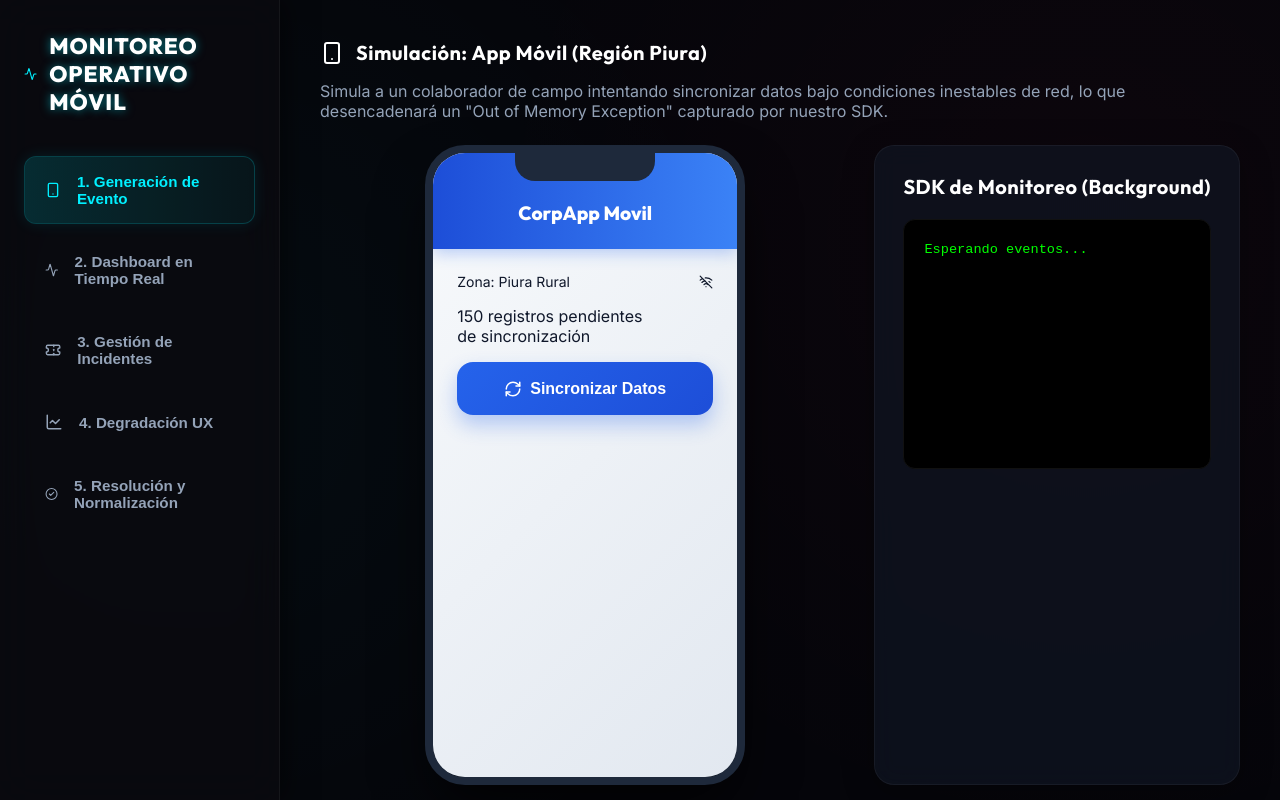
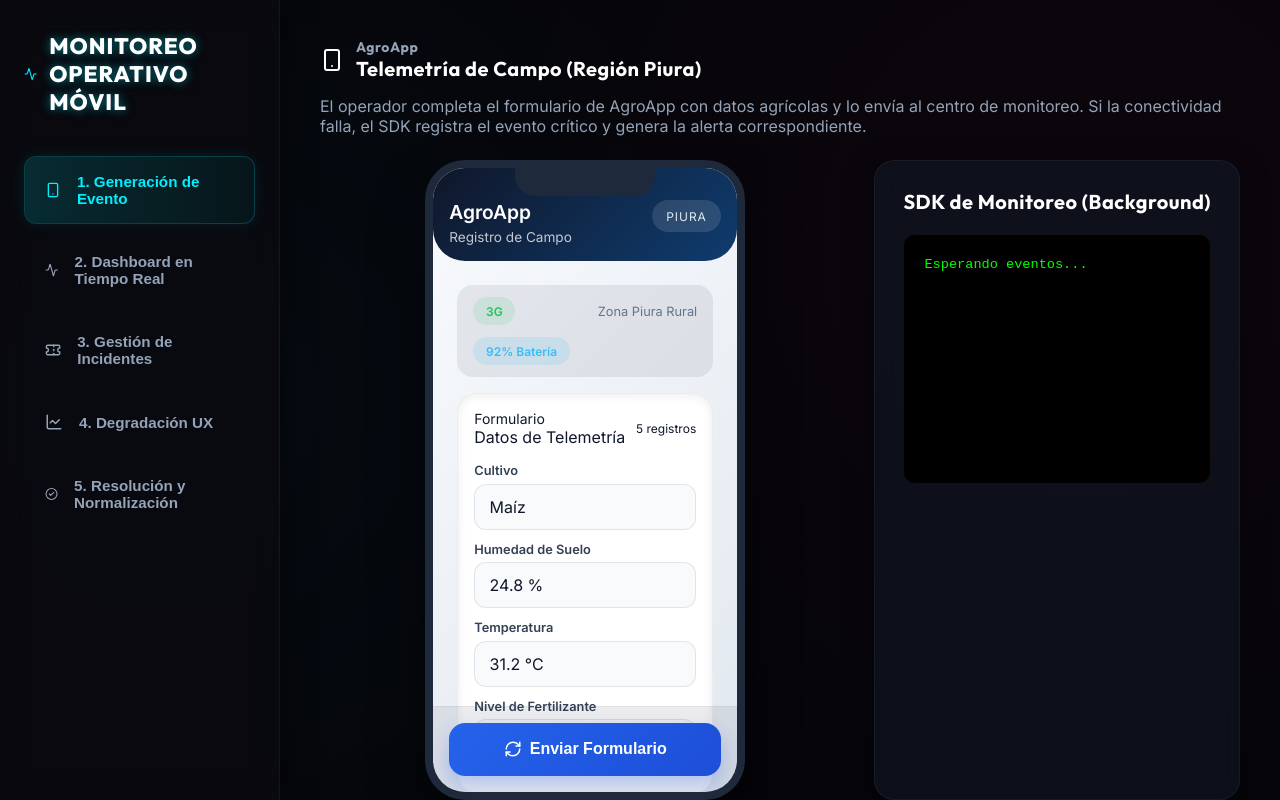
Before and after one commit to alfaroandrees2-cmd/Plataforma-Web-de-Monitoreo, a React (Vite) app: page / in a window 1280 px wide. Built offline with nearby package versions, Linux system fonts and the light colour scheme.

Commit message:
Fix crash state after incident resolution and improve AgroApp UI

```diff
--- a/src/App.jsx
+++ b/src/App.jsx
@@ -59,7 +59,7 @@ function App() {
       const result = await response.json();
       console.log("Incidentes resueltos en MySQL", result);
 
-      const newState = { ...simState, resolved: true };
+      const newState = { ...simState, crashed: false, resolved: true };
       updateSimState(newState);
       return result;
     } catch (err) {
--- a/src/components/Step1MobileCrash.jsx
+++ b/src/components/Step1MobileCrash.jsx
@@ -62,11 +62,15 @@ function Step1MobileCrash({ simState, triggerCrash, nextStep, resetSim }) {
   return (
     <div className="flex flex-col h-full">
       <div className="panel-header mb-4">
-        <SmartphoneIcon /> Simulación: App Móvil (Región Piura)
+        <SmartphoneIcon />
+        <div className="panel-header-copy">
+          <span className="text-sm text-muted">AgroApp</span>
+          <span className="font-semibold">Telemetría de Campo (Región Piura)</span>
+        </div>
       </div>
       <p className="text-muted mb-6">
-        Simula a un colaborador de campo intentando sincronizar datos bajo condiciones inestables de red,
-        lo que desencadenará un "Out of Memory Exception" capturado por nuestro SDK.
+        El operador completa el formulario de AgroApp con datos agrícolas y lo envía al centro de monitoreo.
+        Si la conectividad falla, el SDK registra el evento crítico y genera la alerta correspondiente.
       </p>
 
       <div className="flex gap-6 justify-center flex-1">
@@ -76,37 +80,67 @@ function Step1MobileCrash({ simState, triggerCrash, nextStep, resetSim }) {
           <div className="mobile-notch"></div>
           <div className="mobile-screen">
             <div className="mobile-header">
-              CorpApp Movil
+              <div>
+                <div className="mobile-title">AgroApp</div>
+                <div className="mobile-subtitle">Registro de Campo</div>
+              </div>
+              <div className="mobile-badge">Piura</div>
             </div>
             <div className="mobile-content relative">
-              <div className="flex justify-between items-center bg-gray-200 p-2 rounded text-sm text-gray-700">
-                <span>Zona: Piura Rural</span>
-                <WifiOff size={14} className="text-red-500" />
+              <div className="mobile-status-bar">
+                <span className="status-pill status-good">3G</span>
+                <span className="status-meta">Zona Piura Rural</span>
+                <span className="status-pill status-strong">92% Batería</span>
               </div>
 
-              <div className="mt-8 text-center text-gray-600">
-                <p>150 registros pendientes</p>
-                <p>de sincronización</p>
+              <div className="form-card">
+                <div className="form-card-header">
+                  <div>
+                    <div className="text-sm text-gray-500">Formulario</div>
+                    <div className="text-lg font-semibold">Datos de Telemetría</div>
+                  </div>
+                  <div className="text-xs text-gray-500">5 registros</div>
+                </div>
+
+                <div className="form-field">
+                  <label>Cultivo</label>
+                  <div className="form-value">Maíz</div>
+                </div>
+                <div className="form-field">
+                  <label>Humedad de Suelo</label>
+                  <div className="form-value">24.8 %</div>
+                </div>
+                <div className="form-field">
+                  <label>Temperatura</label>
+                  <div className="form-value">31.2 °C</div>
+                </div>
+                <div className="form-field">
+                  <label>Nivel de Fertilizante</label>
+                  <div className="form-value">Suficiente</div>
+                </div>
               </div>
 
-              <div className="mt-auto mb-8">
-                <button
-                  className="btn-sync w-full"
-                  onClick={handleSync}
-                  disabled={syncing || simState.crashed}
-                >
-                  <RefreshCw size={18} className={syncing ? 'animate-spin' : ''} />
-                  {syncing ? 'Sincronizando...' : 'Sincronizar Datos'}
-                </button>
+              <div className="form-summary text-xs text-gray-500">
+                Última actualización: hace 1 min · Latencia estimada: 285 ms
               </div>
 
               {simState.crashed && (
                 <div className="crash-dialog">
                   <AlertTriangle size={32} className="text-red mx-auto mb-2" />
                   <h3 className="font-bold mb-1">La aplicación se ha detenido</h3>
-                  <p className="text-sm text-gray-600">CorpApp Movil dejó de funcionar inesperadamente.</p>
+                  <p className="text-sm text-gray-600">AgroApp dejó de funcionar inesperadamente.</p>
                 </div>
               )}
+            </div>
+            <div className="mobile-footer p-4">
+              <button
+                className="btn-sync w-full"
+                onClick={handleSync}
+                disabled={syncing || simState.crashed}
+              >
+                <RefreshCw size={18} className={syncing ? 'animate-spin' : ''} />
+                {syncing ? 'Enviando...' : 'Enviar Formulario'}
+              </button>
             </div>
           </div>
         </div>
@@ -140,7 +174,7 @@ function Step1MobileCrash({ simState, triggerCrash, nextStep, resetSim }) {
                   <button
                     onClick={handleReset}
                     className="px-4 py-2 rounded border border-gray-600 text-gray-400 hover:border-gray-400 hover:text-white transition-colors text-sm"
-                    title="Reiniciar simulación"
+                    title="Reiniciar"
                   >
                     ↺ Reiniciar
                   </button>
--- a/src/components/Step5Resolution.jsx
+++ b/src/components/Step5Resolution.jsx
@@ -1,12 +1,38 @@
-import React, { useState } from 'react';
+import React, { useState, useEffect } from 'react';
 import { Play, CheckCircle2, Terminal } from 'lucide-react';
 
 function Step5Resolution({ simState, resolveIncident }) {
   const [deploying, setDeploying] = useState(false);
   const [deployLogs, setDeployLogs] = useState([]);
+  const [activeIncidents, setActiveIncidents] = useState([]);
+  const [loadingIncidents, setLoadingIncidents] = useState(true);
+
+  const fetchIncidentes = async () => {
+    try {
+      setLoadingIncidents(true);
+      const res = await fetch('http://localhost:3001/api/incidentes');
+      const data = await res.json();
+      setActiveIncidents(data || []);
+    } catch (err) {
+      console.error('Error fetching incidentes en resolución:', err);
+    } finally {
+      setLoadingIncidents(false);
+    }
+  };
+
+  useEffect(() => {
+    fetchIncidentes();
+  }, []);
+
+  const activeIncidentsOpen = activeIncidents.filter(
+    inc => inc.fecha_resolucion === '0' || inc.fecha_resolucion === 0 || inc.fecha_resolucion === null
+  );
+  const hasActiveIncident = activeIncidentsOpen.length > 0;
+  const activeIncidentCodes = activeIncidentsOpen.map(inc => inc.codigo).join(', ');
 
   const handleDeploy = () => {
     setDeploying(true);
+    const incidentCount = activeIncidentsOpen.length;
     const logs = [
       "Iniciando despliegue de Hotfix v2.1.4 (Batching Sync)...",
       "Compilando artefactos móviles...",
@@ -15,15 +41,16 @@ function Step5Resolution({ simState, resolveIncident }) {
       "Actualización distribuida a 450 dispositivos.",
       "Recibiendo telemetría limpia...",
       "Indicador de usuarios libres de fallos recuperado a 99.6%.",
-      "Cerrando incidente #INC-2026-0892."
+      `Cerrando ${incidentCount} incidente(s): ${activeIncidentCodes}`
     ];
 
     logs.forEach((log, i) => {
-      setTimeout(() => {
+      setTimeout(async () => {
         setDeployLogs(prev => [...prev, log]);
         if (i === logs.length - 1) {
           setDeploying(false);
-          resolveIncident();
+          await resolveIncident();
+          fetchIncidentes();
         }
       }, i * 800);
     });
@@ -42,21 +69,26 @@ function Step5Resolution({ simState, resolveIncident }) {
       <div className="flex gap-6 h-full">
         <div className="panel flex-1 flex flex-col items-center justify-center text-center">
 
-          {!simState.crashed ? (
-            <div className="text-muted">El sistema está operando con normalidad. No hay parches pendientes.</div>
-          ) : simState.resolved ? (
+          {!hasActiveIncident ? (
+            simState.resolved ? (
               <div className="text-green flex flex-col items-center">
                 <CheckCircle2 size={64} className="mb-4" />
                 <h2 className="text-2xl font-bold mb-2">Incidente Resuelto Exitosamente</h2>
                 <p className="text-muted text-sm">
-                La disponibilidad volvió a 99.6%. El incidente #INC-2026-0892 ha sido documentado
+                  La disponibilidad volvió a 99.6%. El incidente ha sido documentado
                   en la Base de Conocimientos de Errores Conocidos.
                 </p>
               </div>
             ) : (
+              <div className="text-muted">El sistema está operando con normalidad. No hay incidentes activos ni parches pendientes.</div>
+            )
+          ) : (
             <div className="flex flex-col items-center w-full max-w-md">
               <div className="bg-[#0f172a] border border-border-color p-4 rounded-lg text-left w-full mb-6">
                 <h4 className="text-cyan font-bold mb-2">Detalle del Hotfix (v2.1.4)</h4>
+                <p className="text-sm text-muted mb-3">
+                  Incidentes activos: {activeIncidentsOpen.length} ({activeIncidentCodes})
+                </p>
                 <ul className="text-sm text-muted list-disc list-inside">
                   <li>Implementación de paginación (50 registros/lote).</li>
                   <li>Liberación proactiva de memoria con Garbage Collector tras cada lote.</li>
--- a/src/index.css
+++ b/src/index.css
@@ -183,6 +183,13 @@ h1, h2, h3, h4, .sidebar-title, .panel-header {
   letter-spacing: 0.5px;
 }
 
+.panel-header-copy {
+  display: flex;
+  flex-direction: column;
+  gap: 0.15rem;
+  line-height: 1.1;
+}
+
 /* Neon Text Utilities */
 .text-red { color: var(--accent-red); text-shadow: 0 0 10px var(--accent-red-glow); }
 .text-green { color: var(--accent-green); text-shadow: 0 0 10px var(--accent-green-glow); }
@@ -258,17 +265,40 @@ h1, h2, h3, h4, .sidebar-title, .panel-header {
   color: #0f172a;
   display: flex;
   flex-direction: column;
+  position: relative;
 }
 
 .mobile-header {
-  background: linear-gradient(90deg, #1d4ed8, #3b82f6);
+  background: linear-gradient(135deg, #0f172a, #0f3c6f);
   color: white;
-  padding: 3rem 1rem 1.5rem;
+  padding: 2rem 1rem 1rem;
+  display: flex;
+  justify-content: space-between;
+  align-items: flex-start;
+  gap: 1rem;
+  border-bottom-left-radius: 2rem;
+  border-bottom-right-radius: 2rem;
+}
+
+.mobile-title {
+  font-size: 1.2rem;
   font-weight: 800;
-  font-family: 'Outfit';
-  text-align: center;
-  font-size: 1.2rem;
-  box-shadow: 0 4px 15px rgba(37, 99, 235, 0.3);
+}
+
+.mobile-subtitle {
+  font-size: 0.85rem;
+  color: rgba(255,255,255,0.75);
+  margin-top: 0.35rem;
+}
+
+.mobile-badge {
+  background: rgba(255,255,255,0.12);
+  color: #e2e8f0;
+  padding: 0.55rem 0.9rem;
+  border-radius: 999px;
+  font-size: 0.75rem;
+  text-transform: uppercase;
+  letter-spacing: 0.08em;
 }
 
 .mobile-content {
@@ -277,6 +307,121 @@ h1, h2, h3, h4, .sidebar-title, .panel-header {
   display: flex;
   flex-direction: column;
   gap: 1rem;
+  min-height: 0;
+}
+
+.mobile-footer {
+  background: rgba(15,23,42,0.08);
+  padding: 1rem;
+  border-top: 1px solid rgba(148,163,184,0.16);
+  position: relative;
+  z-index: 2;
+}
+
+.mobile-screen {
+  min-height: 0;
+}
+
+.mobile-status-bar {
+  display: flex;
+  gap: 0.75rem;
+  flex-wrap: wrap;
+  align-items: center;
+  justify-content: space-between;
+  padding: 0.75rem 1rem;
+  background: rgba(15,23,42,0.08);
+  border-radius: 1rem;
+}
+
+.status-pill {
+  padding: 0.4rem 0.8rem;
+  border-radius: 999px;
+  font-size: 0.75rem;
+  font-weight: 700;
+}
+
+.status-good {
+  background: rgba(34,197,94,0.12);
+  color: #22c55e;
+}
+
+.status-strong {
+  background: rgba(56,189,248,0.14);
+  color: #38bdf8;
+}
+
+.status-meta {
+  color: #64748b;
+  font-size: 0.8rem;
+}
+
+.form-card {
+  background: rgba(255,255,255,0.95);
+  border-radius: 1.5rem;
+  padding: 1rem;
+  box-shadow: 0 16px 40px rgba(15,23,42,0.08);
+  border: 1px solid rgba(148,163,184,0.16);
+}
+
+.form-card-header {
+  display: flex;
+  justify-content: space-between;
+  align-items: center;
+  margin-bottom: 1rem;
+}
+
+.form-field {
+  margin-bottom: 1rem;
+}
+
+.form-field label {
+  display: block;
+  font-size: 0.78rem;
+  font-weight: 700;
+  color: #475569;
+  margin-bottom: 0.35rem;
+}
+
+.form-value {
+  background: #f8fafc;
+  border: 1px solid rgba(148,163,184,0.3);
+  border-radius: 0.95rem;
+  padding: 0.85rem 1rem;
+  color: #0f172a;
+}
+
+.form-summary {
+  padding: 0.75rem 1rem;
+  border-radius: 1rem;
+  background: rgba(15,23,42,0.06);
+}
+
+.form-card {
+  background: rgba(255,255,255,0.98);
+  border-radius: 1.25rem;
+  padding: 1rem;
+  box-shadow: inset 0 2px 10px rgba(15,23,42,0.08);
+  border: 1px solid rgba(15,23,42,0.08);
+}
+
+.form-field {
+  margin-bottom: 0.75rem;
+}
+
+.form-field label {
+  display: block;
+  font-size: 0.8rem;
+  font-weight: 700;
+  color: #334155;
+  margin-bottom: 0.35rem;
+}
+
+.form-value {
+  background: #f8fafc;
+  border: 1px solid rgba(148,163,184,0.25);
+  border-radius: 0.75rem;
+  padding: 0.75rem 0.9rem;
+  color: #0f172a;
 }
 
 .btn-sync {
```
Lines whose indentation alone changed are shown as unchanged.
